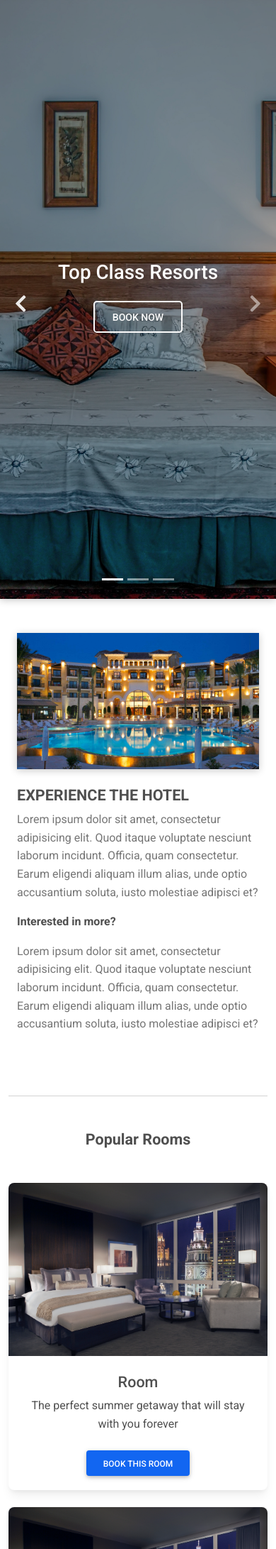
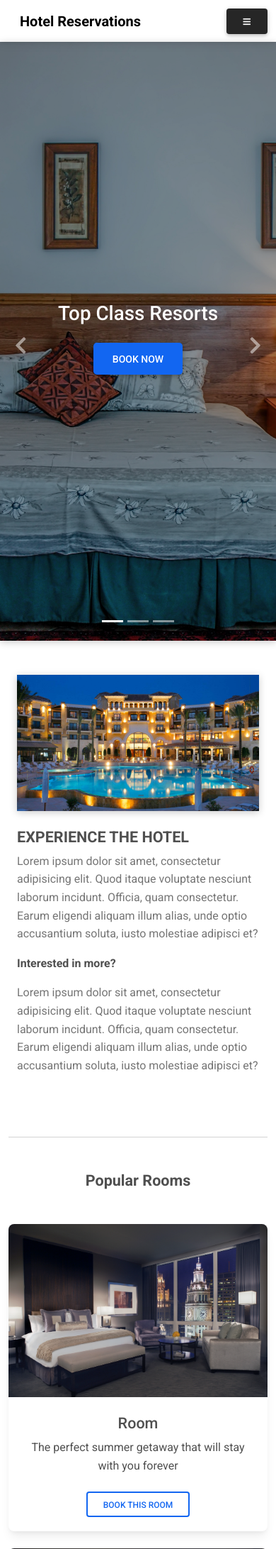
Before and after one commit to LujBalzanti/django-hotel-reservations, a Django app: template reservations/templates/reservations/home.html in a window 390 px wide. Shown: the top 2183 px of the page at 71% size. Run offline with Django 3.2, Linux system fonts and the light colour scheme; the template is opened without the code that fills it, so the values that code supplies are empty; some libraries are stand-ins or nearby versions.

Commit message:
fix: unify style and add responsive behaviour to navbar on home

```diff
--- a/reservations/static/reservations/styles.css
+++ b/reservations/static/reservations/styles.css
@@ -50,7 +50,10 @@
 }
 
 .navbar .nav-link {
-color: #000 !important;
+    color: #000;
+}
+.navbar .nav-item .nav-link{
+    color: #000;
 }
 
 .homepage-card-button{
--- a/reservations/templates/reservations/header.html
+++ b/reservations/templates/reservations/header.html
@@ -2,12 +2,12 @@
 
 {% block header %}
 
-<nav class="navbar navbar-expand-lg navbar-dark d-lg-block" style="z-index: 2000;">
+<nav class="navbar navbar-expand-lg navbar-light" style="z-index: 2000;">
     <div class="container-fluid">
       <a class="navbar-brand nav-link" target="home" href="{% url 'home' %}">
         <strong>Hotel Reservations</strong>
       </a>
-      <a href="{% url 'booking' %}" class="btn btn-dark ms-auto me-2">Book now</a>
+      <a href="{% url 'booking' %}" class="btn btn-primary ms-auto me-2">Book now</a>
       <button class="navbar-toggler btn btn-dark" type="button" data-mdb-toggle="collapse" data-mdb-target="#navbar"
         aria-controls="navbar" aria-expanded="false" aria-label="Toggle navigation">
         <i class="fas fa-bars"></i>
--- a/reservations/templates/reservations/home.html
+++ b/reservations/templates/reservations/home.html
@@ -59,7 +59,7 @@
                       The perfect summer getaway that will stay with you forever
                     </p>
                   </div>
-                  <a href="{% url 'room' id=room1.id %}" class="btn btn-primary homepage-card-button">Book this room</a>
+                  <a href="{% url 'room' id=room1.id %}" class="btn btn-outline-primary homepage-card-button">Book this room</a>
                 </div>
               </div>
 
@@ -80,7 +80,7 @@
                       Each space has it's own style. Hand crafted to appeal to you
                     </p>
                   </div>
-                  <a href="{% url 'room' id=room2.id %}" class="btn btn-primary homepage-card-button">Book this room</a>
+                  <a href="{% url 'room' id=room2.id %}" class="btn btn-outline-primary homepage-card-button">Book this room</a>
                 </div>
               </div>
 
@@ -101,7 +101,7 @@
                       Sublime moments spent in front of the sea
                     </p>
                   </div>
-                  <a href="{% url 'room' id=room3.id %}" class="btn btn-primary homepage-card-button">Book this room</a>
+                  <a href="{% url 'room' id=room3.id %}" class="btn btn-outline-primary homepage-card-button">Book this room</a>
                 </div>
               </div>
             </div>
@@ -122,7 +122,7 @@
                 </div>
                 <div class="d-flex justify-content-center">
                   <a
-                    class="btn btn-outline-light btn-lg m-2"
+                    class="btn btn-primary btn-lg m-2"
                     href="booking/"
                     role="button"
                     target="_blank"
--- a/reservations/templates/reservations/homeHeader.html
+++ b/reservations/templates/reservations/homeHeader.html
@@ -3,27 +3,32 @@
 
 {% block header %}
 <style>
+
+  @media (min-width: 992px){
     .navbar .nav-link {
-    color: #fff !important;
+      color: #fff;
     }
+    .navbar .nav-item .nav-link {
+      color: #fff;
+    }
+  }
 </style>
 
-<nav class="navbar navbar-expand-lg navbar-dark d-none d-lg-block" style="z-index: 2000;">
+<nav class="navbar navbar-expand-lg" style="z-index: 2000;">
     <div class="container-fluid">
       <a class="navbar-brand nav-link" target="home" href="{% url 'home' %}">
         <strong>Hotel Reservations</strong>
       </a>
-      <a href="{% url 'booking' %}" class="btn btn-dark ms-auto">Book now</a>
-      <button class="navbar-toggler" type="button" data-mdb-toggle="collapse" data-mdb-target="#navbar"
+      <button class="navbar-toggler btn btn-dark" type="button" data-mdb-toggle="collapse" data-mdb-target="#navbar"
         aria-controls="navbar" aria-expanded="false" aria-label="Toggle navigation">
         <i class="fas fa-bars"></i>
       </button>
       <div class="collapse navbar-collapse" id="navbar">
         <ul class="navbar-nav ms-auto mb-2 mb-lg-0">
-          <li class="nav-item">
+          <li class="nav-item ms-auto">
             <a class="nav-link" href="{% url 'rooms' %}">Rooms & Suites</a>
           </li>
-          <li class="nav-item">
+          <li class="nav-item ms-auto">
             <a class="nav-link" href="{% url 'contact' %}">Contact Us</a>
           </li>
         </ul>
@@ -48,7 +53,7 @@
             <div class="text-white text-center">
               <h1 class="mb-3">Top Class Resorts</h1>
               <a
-                  class="btn btn-outline-light btn-lg m-2"
+                  class="btn btn-primary btn-lg m-2"
                   href="{% url 'booking' %}"
                   role="button"
               >
@@ -66,7 +71,7 @@
             <div class="text-white text-center">
               <h1 class="mb-3">Luxury Rooms</h1>
               <a
-                  class="btn btn-outline-light btn-lg m-2"
+                  class="btn btn-primary btn-lg m-2"
                   href="{% url 'booking' %}"
                   role="button"
               >
@@ -84,7 +89,7 @@
                 <div class="text-white text-center">
                   <h1 class="mb-3">Amazing Service</h1>
                   <a
-                      class="btn btn-outline-light btn-lg m-2"
+                      class="btn btn-primary btn-lg m-2"
                       href="{% url 'booking' %}"
                       role="button"
                   >
```
